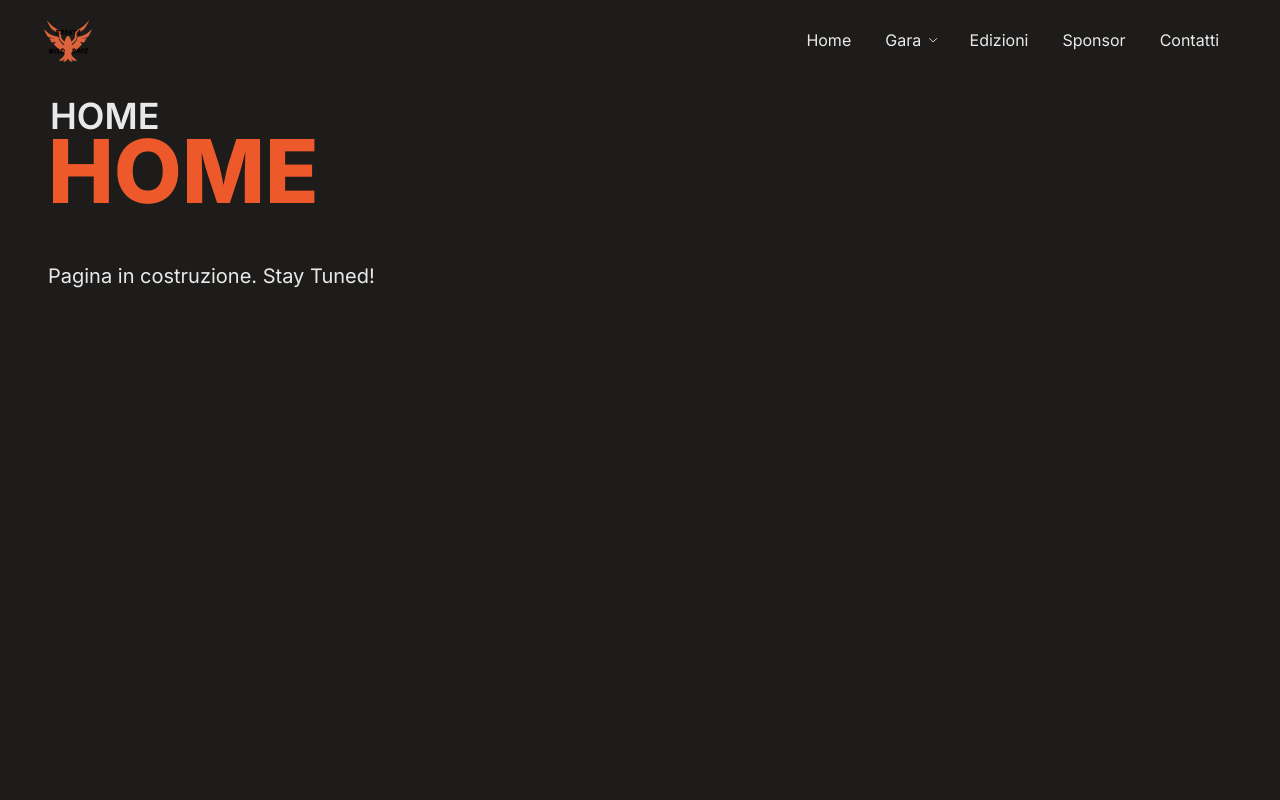
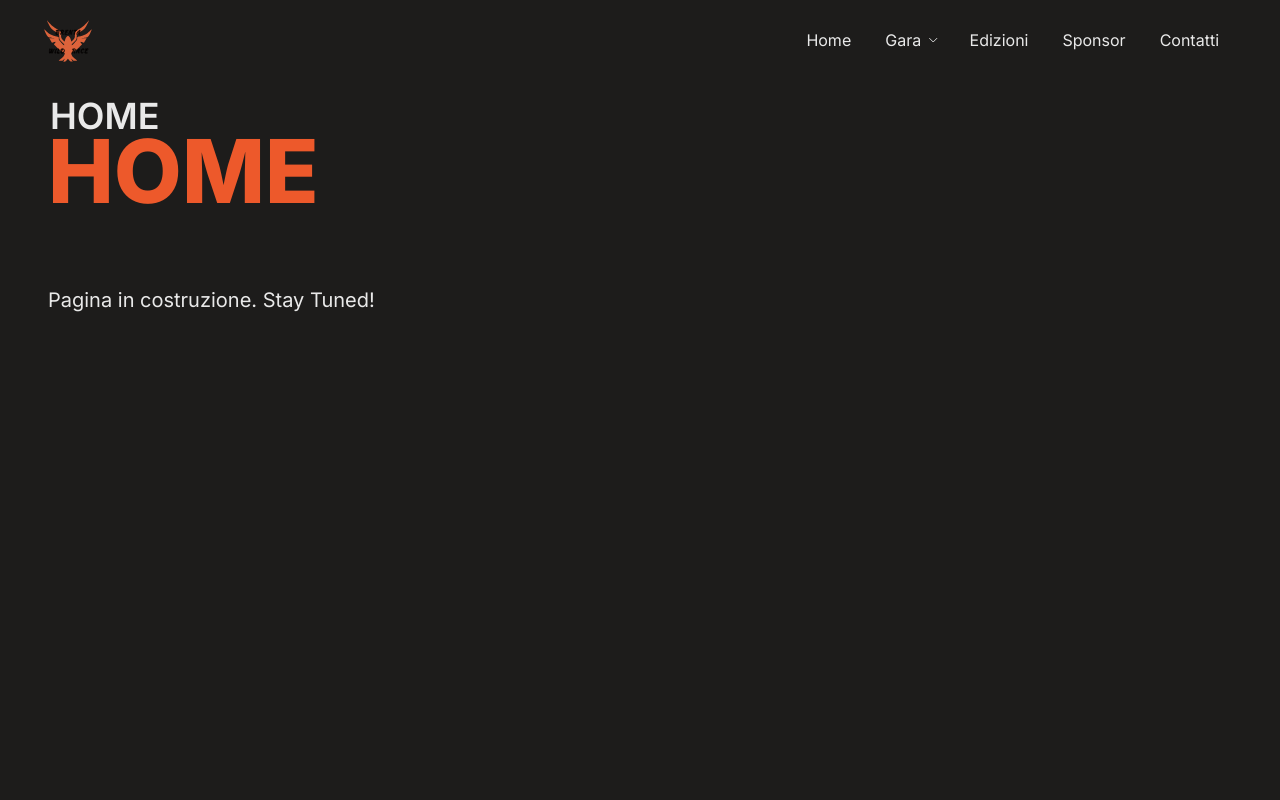
Before and after one commit to elibattistoni/brenta-wild-race, a React (Vite) app: page / in a window 1280 px wide. Shown: the top 800 px of the page. Built offline with nearby package versions, Linux system fonts and the light colour scheme.

Commit message:
fix(layout): fix margin in shared page layout

```diff
--- a/src/components/shared/PageContainer.module.css
+++ b/src/components/shared/PageContainer.module.css
@@ -1,5 +1,5 @@
 .container {
-  margin-top: rem(48px);
+  margin: rem(72px) rem(0px);
   @media (max-width: $mantine-breakpoint-md) {
     margin: rem(80px) 0;
   }
```
